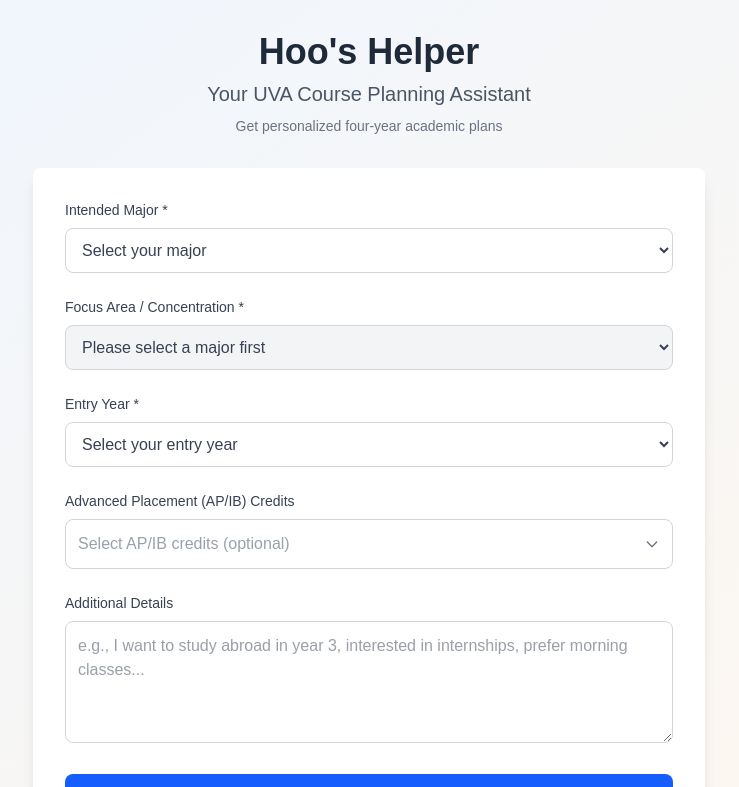
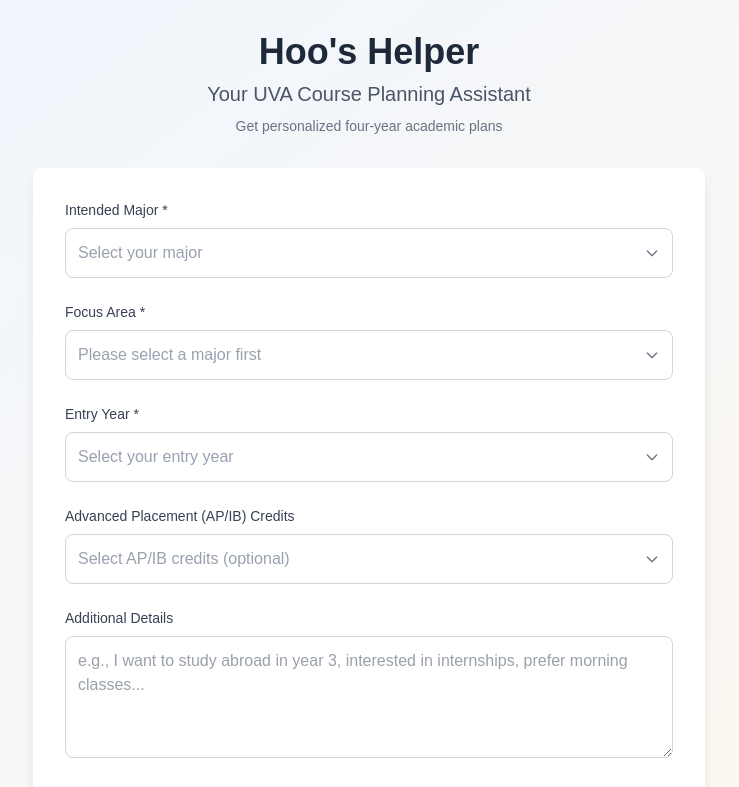
Before and after one commit to Poseidonspjs/HooHelper, a Next.js app in the folder hoos-helper/: page / in a window 1280 px wide. Shown: the top 787 px of the page, without its empty margins (271-1010 px from the left). Built offline with nearby package versions, Linux system fonts and the light colour scheme.

Commit message:
made dropdowns consistent with ap course selector
added reusable dropdown component

```diff
--- a/hoos-helper/src/app/page.tsx
+++ b/hoos-helper/src/app/page.tsx
@@ -1,6 +1,123 @@
 'use client';
 
 import { useState } from 'react';
+
+type DropdownProps = {
+  label: string;
+  value: string | string[];
+  onChange: (value: string | string[]) => void;
+  options: string[];
+  multiple?: boolean;
+  placeholder?: string;
+  error?: string;
+  disabled?: boolean;
+};
+
+function Dropdown({
+  label,
+  value,
+  onChange,
+  options,
+  multiple = false,
+  placeholder = "Select an option",
+  error,
+}: DropdownProps) {
+  const [open, setOpen] = useState(false);
+
+  const isMulti = Array.isArray(value);
+
+  return (
+    <div className="text-gray-700 relative">
+      <label className="block text-sm font-medium text-gray-700 mb-2">
+        {label}
+      </label>
+
+      {/* Dropdown button (shared style) */}
+      <button
+        type="button"
+        onClick={() => setOpen(!open)}
+        className={`w-full text-left flex justify-between items-center p-3 border rounded-lg bg-white text-gray-900 focus:ring-2 focus:ring-blue-500 focus:border-blue-500 ${
+          error ? "border-red-500" : "border-gray-300"
+        }`}
+      >
+        <span
+          className={`truncate ${
+            (isMulti && (value as string[]).length === 0) ||
+            (!isMulti && !value)
+              ? "text-gray-400"
+              : "text-gray-900"
+          }`}
+        >
+          {isMulti
+            ? (value as string[]).length > 0
+              ? (value as string[]).join(", ")
+              : placeholder
+            : value || placeholder}
+        </span>
+        <svg
+          className="w-4 h-4 ml-2 text-gray-500"
+          fill="none"
+          stroke="currentColor"
+          viewBox="0 0 24 24"
+        >
+          <path
+            strokeLinecap="round"
+            strokeLinejoin="round"
+            strokeWidth="2"
+            d="M19 9l-7 7-7-7"
+          />
+        </svg>
+      </button>
+
+      {/* Dropdown panel */}
+      {open && (
+        <div className="absolute z-10 mt-1 w-full bg-white border border-gray-300 rounded-lg shadow-lg max-h-60 overflow-y-auto p-2">
+          {options.map((opt) => (
+            <label
+              key={opt}
+              className={`flex items-center space-x-2 p-1 cursor-pointer ${
+                multiple ? "hover:bg-gray-100 rounded" : ""
+              }`}
+            >
+              {multiple ? (
+                <input
+                  type="checkbox"
+                  value={opt}
+                  checked={(value as string[]).includes(opt)}
+                  onChange={(e) => {
+                    if (e.target.checked) {
+                      onChange([...(value as string[]), opt]);
+                    } else {
+                      onChange(
+                        (value as string[]).filter((v) => v !== opt)
+                      );
+                    }
+                  }}
+                  className="h-4 w-4 text-blue-600 border-gray-300 rounded focus:ring-blue-500"
+                />
+              ) : (
+                <input
+                  type="radio"
+                  name={label}
+                  value={opt}
+                  checked={value === opt}
+                  onChange={() => {
+                    onChange(opt);
+                    setOpen(false); // close after selecting
+                  }}
+                  className="h-4 w-4 text-blue-600 border-gray-300 focus:ring-blue-500"
+                />
+              )}
+              <span className="text-sm text-gray-700">{opt}</span>
+            </label>
+          ))}
+        </div>
+      )}
+
+      {error && <p className="mt-1 text-sm text-red-600">{error}</p>}
+    </div>
+  );
+}
 
 interface FormData {
   major: string;
@@ -163,129 +280,46 @@
 
         <form onSubmit={handleSubmit} className="bg-white rounded-lg shadow-lg p-8 space-y-6">
           {/* Major Selection */}
-          <div className='text-gray-700'>
-            <label htmlFor="major" className="block text-sm font-medium text-gray-700 mb-2">
-              Intended Major *
-            </label>
-            <select
-              id="major"
-              value={formData.major}
-              onChange={(e) => handleInputChange('major', e.target.value)}
-              className={`w-full p-3 border rounded-lg focus:ring-2 focus:ring-blue-500 focus:border-blue-500 ${
-                errors.major ? 'border-red-500' : 'border-gray-300'
-              }`}
-            >
-              <option value="">Select your major</option>
-              {majors.map(major => (
-                <option key={major} value={major}>{major}</option>
-              ))}
-            </select>
-            {errors.major && <p className="mt-1 text-sm text-red-600">{errors.major}</p>}
-          </div>
+          <Dropdown
+            label="Intended Major *"
+            value={formData.major}
+            onChange={(val) => handleInputChange("major", val as string)}
+            options={majors}
+            placeholder="Select your major"
+            error={errors.major}
+          />
 
           {/* Focus Area Selection */}
-          <div className='text-gray-700'>
-            <label htmlFor="focusArea" className="block text-sm font-medium text-gray-700 mb-2">
-              Focus Area / Concentration *
-            </label>
-            <select
-              id="focusArea"
+            <Dropdown
+              label="Focus Area *"
               value={formData.focusArea}
-              onChange={(e) => handleInputChange('focusArea', e.target.value)}
+              onChange={(value) => handleInputChange("focusArea", value)}
+              placeholder={formData.major ? "Select your focus area" : "Please select a major first"}
+              options={formData.major ? focusAreas[formData.major] || [] : []}
               disabled={!formData.major}
-              className={`w-full p-3 border rounded-lg focus:ring-2 focus:ring-blue-500 focus:border-blue-500 disabled:bg-gray-100 ${
-                errors.focusArea ? 'border-red-500' : 'border-gray-300'
-              }`}
-            >
-              <option value="">
-                {formData.major ? 'Select your focus area' : 'Please select a major first'}
-              </option>
-              {formData.major && focusAreas[formData.major]?.map(area => (
-                <option key={area} value={area}>{area}</option>
-              ))}
-            </select>
-            {errors.focusArea && <p className="mt-1 text-sm text-red-600">{errors.focusArea}</p>}
-          </div>
+              error={errors.focusArea}
+            />
 
           {/* Entry Year Selection */}
-          <div className='text-gray-700'>
-            <label htmlFor="entryYear" className="block text-sm font-medium text-gray-700 mb-2">
-              Entry Year *
-            </label>
-            <select
-              id="entryYear"
-              value={formData.entryYear}
-              onChange={(e) => handleInputChange('entryYear', e.target.value)}
-              className={`w-full p-3 border rounded-lg focus:ring-2 focus:ring-blue-500 focus:border-blue-500 ${
-                errors.entryYear ? 'border-red-500' : 'border-gray-300'
-              }`}
-            >
-              <option value="">Select your entry year</option>
-              {entryYears.map(year => (
-                <option key={year} value={year}>{year}</option>
-              ))}
-            </select>
-            {errors.entryYear && <p className="mt-1 text-sm text-red-600">{errors.entryYear}</p>}
-          </div>
+          <Dropdown
+            label="Entry Year *"
+            value={formData.entryYear}
+            onChange={(val) => handleInputChange("entryYear", val as string)}
+            options={entryYears}
+            placeholder="Select your entry year"
+            error={errors.entryYear}
+          />
 
           {/* AP/IB Credits */}
-          <div className="text-gray-700 relative">
-            <label className="block text-sm font-medium text-gray-700 mb-2">
-              Advanced Placement (AP/IB) Credits
-            </label>
-
-            {/* Dropdown button (styled like select) */}
-            <button
-              type="button"
-              onClick={() => setDropdownOpen(!dropdownOpen)}
-              className={`w-full flex justify-between items-center p-3 border rounded-lg focus:ring-2 focus:ring-blue-500 focus:border-blue-500 ${
-                errors.apCredits ? "border-red-500" : "border-gray-300"
-              }`}
-            >
-              <span className={formData.apCredits.length === 0 ? "text-gray-400" : ""}>
-                {formData.apCredits.length > 0
-                  ? formData.apCredits.join(", ")
-                  : "Select AP/IB credits (optional)"}
-              </span>
-              <svg
-                className="w-4 h-4 ml-2 text-gray-500"
-                fill="none"
-                stroke="currentColor"
-                viewBox="0 0 24 24"
-              >
-                <path strokeLinecap="round" strokeLinejoin="round" strokeWidth="2" d="M19 9l-7 7-7-7" />
-              </svg>
-            </button>
-
-            {/* Dropdown panel */}
-            {dropdownOpen && (
-              <div className="absolute z-10 mt-1 w-full bg-white border border-gray-300 rounded-lg shadow-lg max-h-60 overflow-y-auto p-2">
-                {apCreditsOptions.slice(1).map(credit => (
-                  <label key={credit} className="flex items-center space-x-2 p-1 cursor-pointer">
-                    <input
-                      type="checkbox"
-                      value={credit}
-                      checked={formData.apCredits.includes(credit)}
-                      onChange={(e) => {
-                        if (e.target.checked) {
-                          handleInputChange("apCredits", [...formData.apCredits, credit]);
-                        } else {
-                          handleInputChange(
-                            "apCredits",
-                            formData.apCredits.filter(c => c !== credit)
-                          );
-                        }
-                      }}
-                      className="h-4 w-4 text-blue-600 border-gray-300 rounded focus:ring-blue-500"
-                    />
-                    <span className="text-sm text-gray-700">{credit}</span>
-                  </label>
-                ))}
-              </div>
-            )}
-
-            {errors.apCredits && <p className="mt-1 text-sm text-red-600">{errors.apCredits}</p>}
-          </div>
+          <Dropdown
+            label="Advanced Placement (AP/IB) Credits"
+            value={formData.apCredits}
+            onChange={(val) => handleInputChange("apCredits", val as string[])}
+            options={apCreditsOptions.slice(1)}
+            multiple
+            placeholder="Select AP/IB credits (optional)"
+            error={errors.apCredits}
+          />
 
 
           {/* Additional Details */}
```
